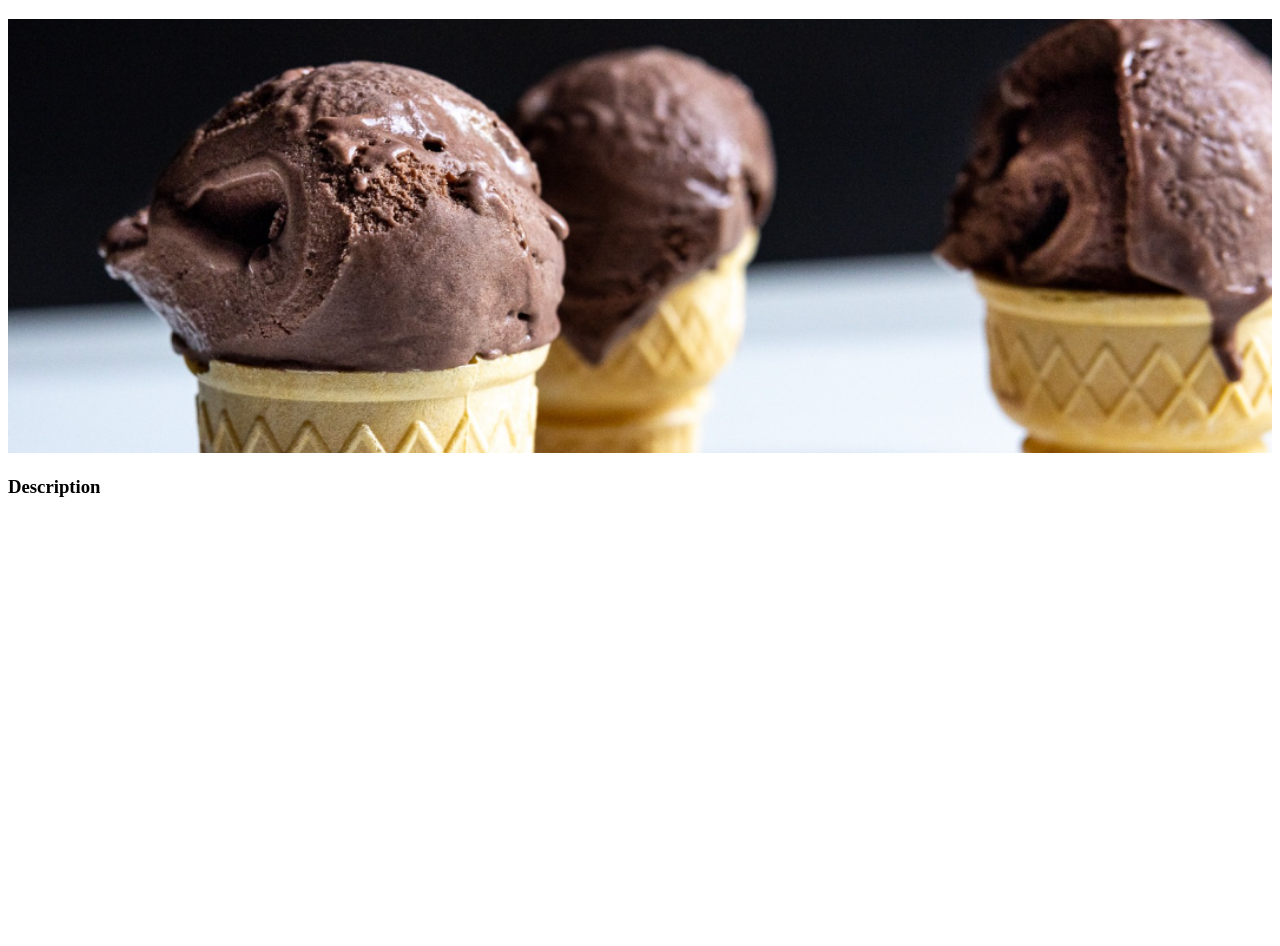
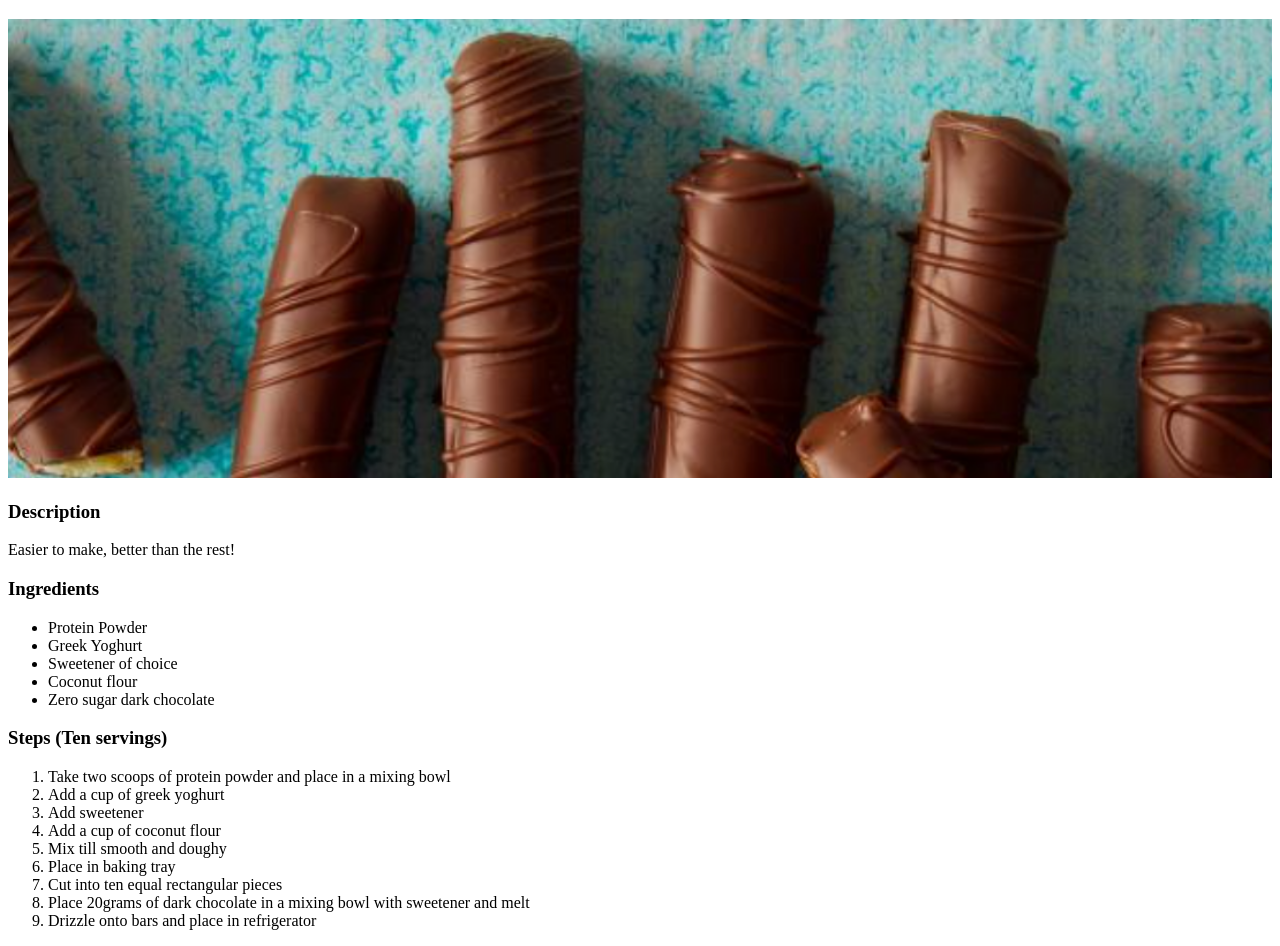
Before and after one commit to A-Alviento/odin, a plain HTML site: page project-recipes/recipes/protein-bar.html in a window 1280 px wide. Shown: the part 61-1007 px from the top of the page. Before the commit the page ends 800 px from the top, so only its background shows below. Drawn offline with Linux system fonts and the light colour scheme.

Commit message:
Finish recipes project

```diff
--- a/project-recipes/recipes/protein-bar.html
+++ b/project-recipes/recipes/protein-bar.html
@@ -9,11 +9,32 @@
   <body>
     <h1>A tasty, yet healthy treat to crave your sweet tooth!</h1>
     <img
-      src="../assets/icecream-thumbnail.png"
-      alt="A picture of a chocolate icecream cone"
+      src="../assets/protein-bar-thumbnail.png"
+      alt="A picture of a protein bar"
       width="100%"
     />
     <h3>Description</h3>
+    <p>Easier to make, better than the rest!</p>
+    <h3>Ingredients</h3>
+    <ul>
+        <li>Protein Powder</li>
+        <li>Greek Yoghurt</li>
+        <li>Sweetener of choice</li>
+        <li>Coconut flour</li>
+        <li>Zero sugar dark chocolate</li>
+    </ul>
+    <h3>Steps (Ten servings)</h3>
+    <ol>
+        <li>Take two scoops of protein powder and place in a mixing bowl</li>
+        <li>Add a cup of greek yoghurt</li>
+        <li>Add sweetener</li>
+        <li>Add a cup of coconut flour</li>
+        <li>Mix till smooth and doughy</li>
+        <li>Place in baking tray</li>
+        <li>Cut into ten equal rectangular pieces</li>
+        <li>Place 20grams of dark chocolate in a mixing bowl with sweetener and melt</li>
+        <li>Drizzle onto bars and place in refrigerator</li>
+    </ol>
     <p></p>
   </body>
 </html>
```
Also changed, not shown: project-recipes/assets/protein-bar-thumbnail.png (added).
